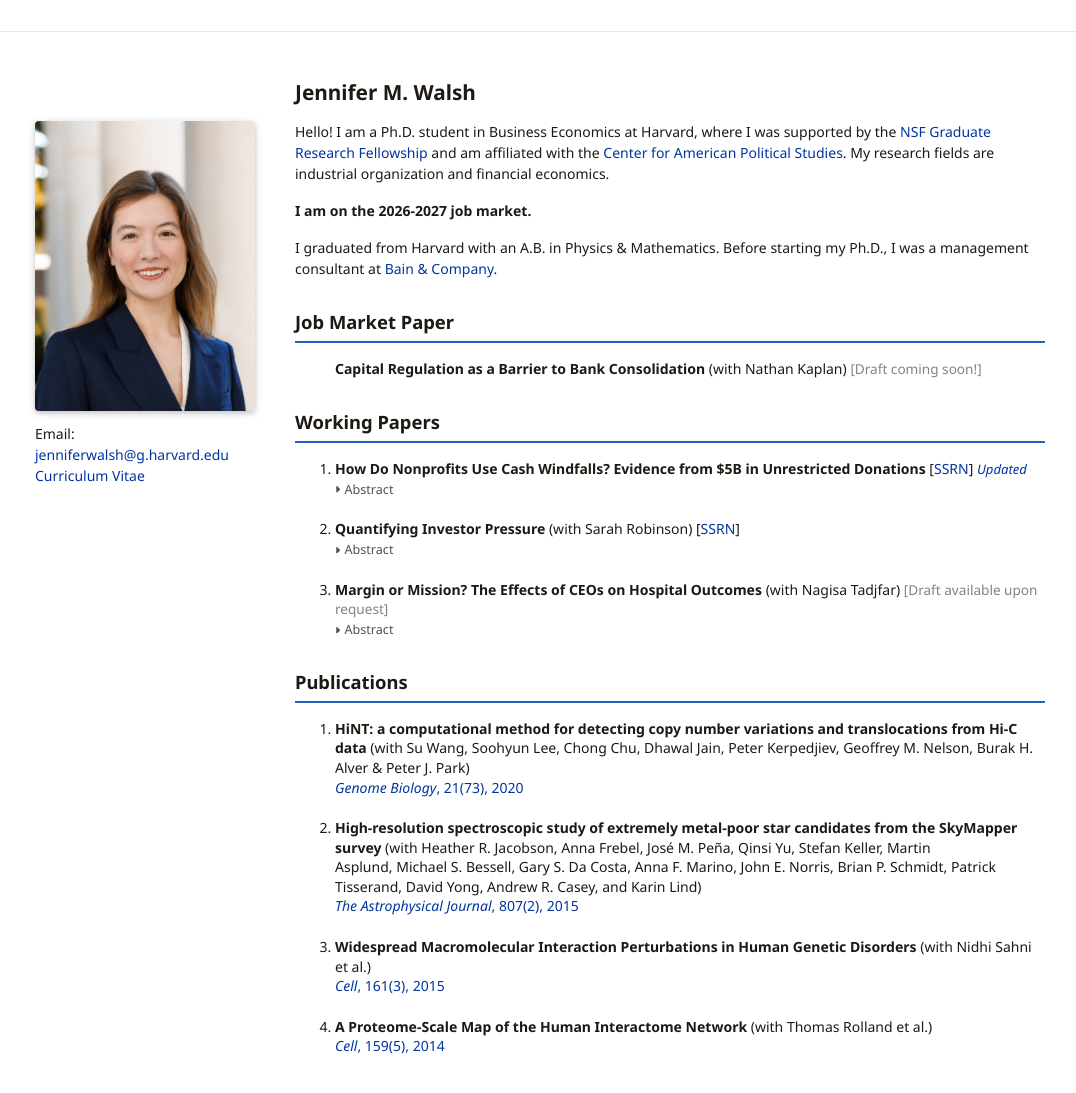
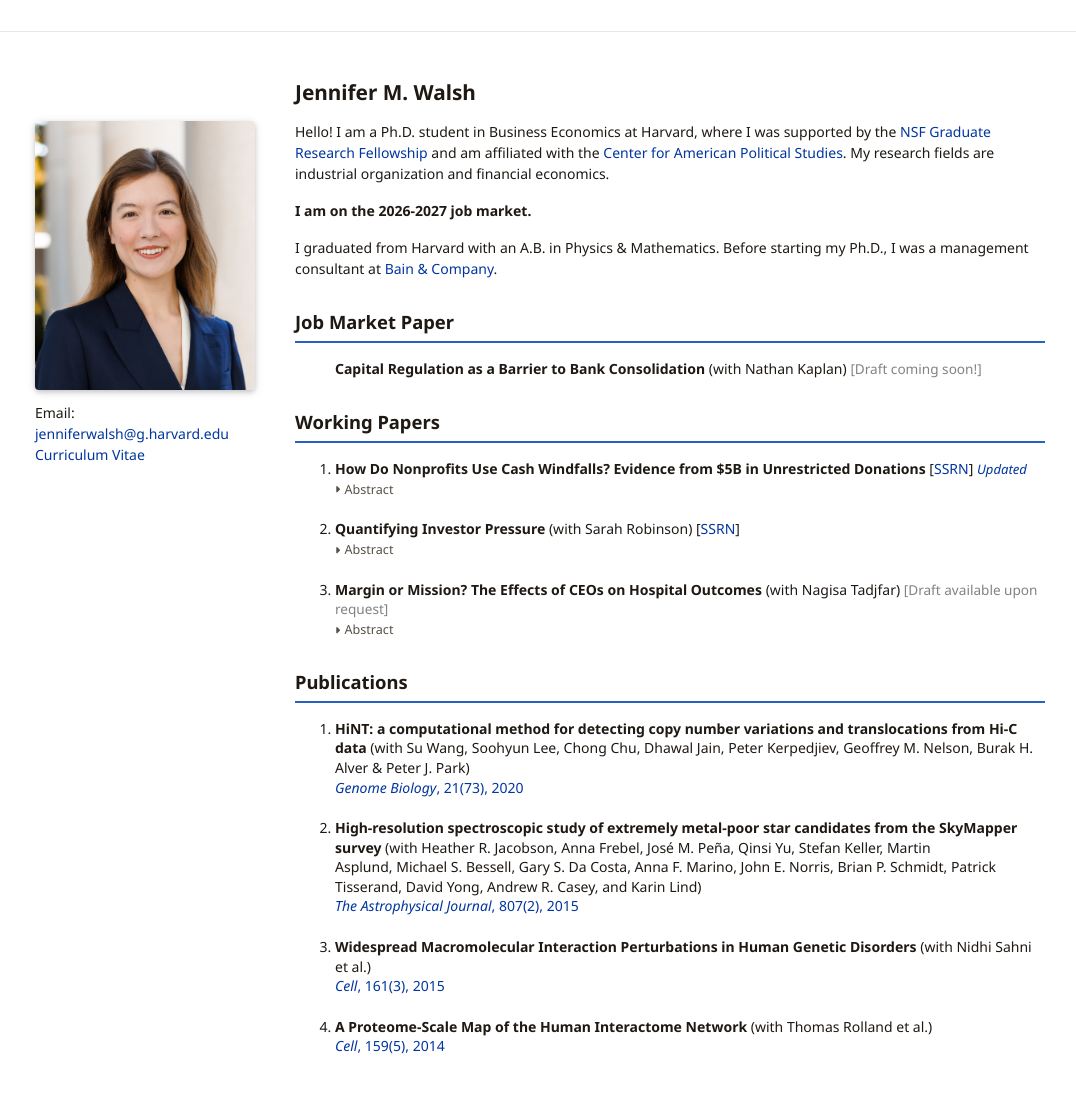
Before and after one commit to walshjm3/walshjm3.github.io, a Jekyll site: the page built from index.md, in a window 1280 px wide and 1147 px high. Shown: the top 1093 px of the window, without its empty margins (100-1176 px from the left). Built offline with Jekyll 4.4.1, drawn with Linux system fonts in a browser that asks for light colours; comment, search, counter and statistics services are not loaded; a style sheet for code colours, icons or effects is not loaded.

Commit message:
update headshot dimension

```diff
--- a/_layouts/default.html
+++ b/_layouts/default.html
@@ -203,9 +203,13 @@
 
       .profile-info div { color: var(--global-text-color); }
 
+      /* Trim a bit of the space above the head (lower the 2672 to trim more) */
       .profile img {
         width: 100%;
         height: auto;
+        aspect-ratio: 2188 / 2672;
+        object-fit: cover;
+        object-position: bottom;
       }
 
       /* Medium windows: keep the sidebar, but slimmer */
```
